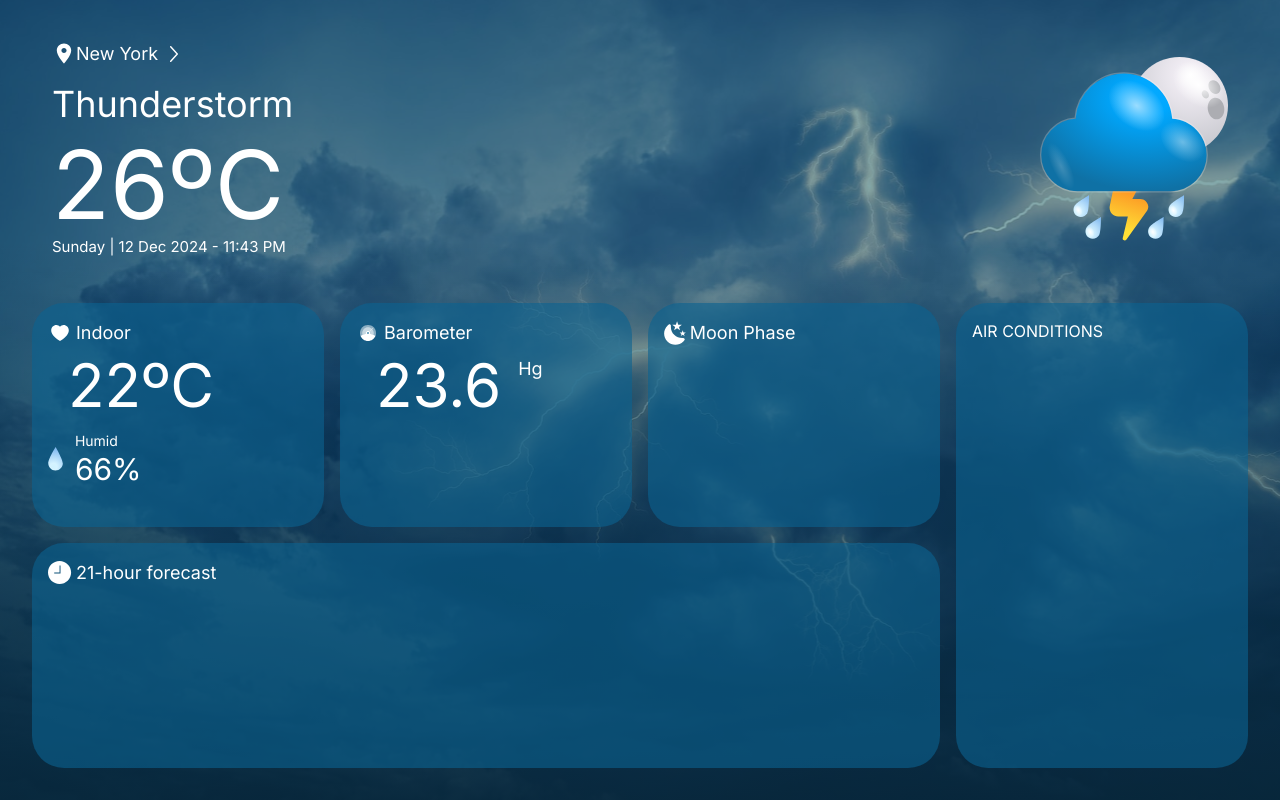
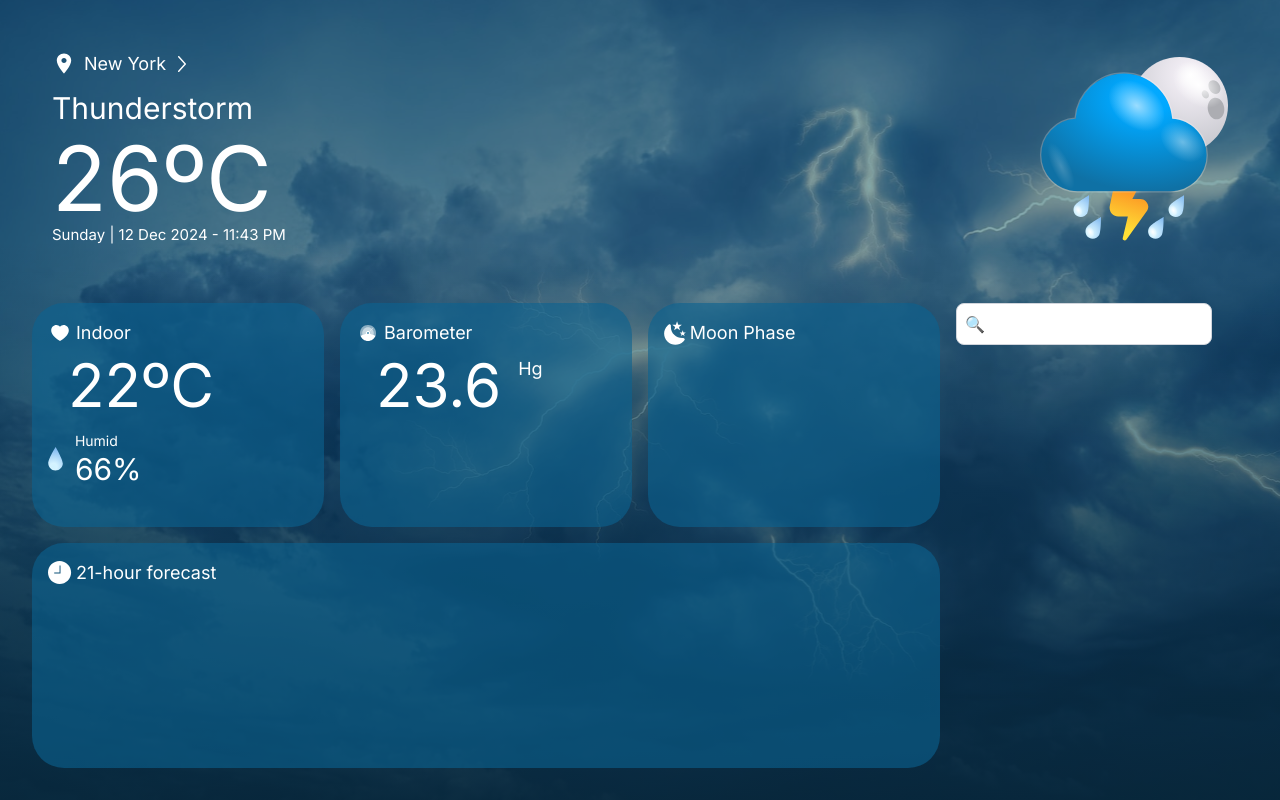
Before and after one commit to varo4code/WeatherForecast, a Vue app: page / in a window 1280 px wide. Built offline with nearby package versions, Linux system fonts and the light colour scheme.

Commit message:
Search input with animations

```diff
--- a/src/weather/components/mainInfo.vue
+++ b/src/weather/components/mainInfo.vue
@@ -1,19 +1,54 @@
 <template>
   <div class="px-5 relative flex justify-between items-center">
     <div class="w-fit">
-      <div class="flex items-center w-fit hover:cursor-pointer">
+      <div @click="showInput = true" class="flex items-center w-fit h-6 hover:cursor-pointer">
         <img src="../../assets/icons/location.svg" alt="Location" class="h-6" />
-        <span class="text-lg">New York</span>
-        <img src="../../assets/icons/arrow.svg" class="h-4 ml-3" />
+        <div v-if="!showInput" class="flex items-center ml-2 transition-all duration-500 ease-in-out hover:scale-105 ">
+          <span class="text-lg">New York</span>
+          <img src="../../assets/icons/arrow.svg" class="h-4 ml-3" />
+        </div>
+        <transition name="fade">
+          <input
+            v-if="showInput"
+            v-model="search"
+            type="text"
+            placeholder="Search City..."
+            class="absolute top-0 left-14 h-9 w-sm p-2 border border-gray-300 rounded-lg focus:outline-none focus:ring-2 focus:ring-blue-500"
+            @blur="hideInput"
+          />
+        </transition>
       </div>
-      <div class="text-4xl mt-4">Thunderstorm</div>
-      <div class="text-[95px] mt-[-10px]">26ºC</div>
-      <div class="text-[15px] mt-[-20px]">Sunday | 12 Dec 2024 - 11:43 PM</div>
+      <div class="text-3xl mt-3.5">Thunderstorm</div>
+      <div class="text-[90px] mt-[-15px]">26ºC</div>
+      <div class="text-[15px] mt-[-22px]">Sunday | 12 Dec 2024 - 11:43 PM</div>
     </div>
-    <div >
-        <img src="../../assets/icons/thunder.svg" alt="Location" class="h-46" />
+    <div>
+      <img src="../../assets/icons/thunder.svg" alt="Location" class="h-46" />
     </div>
   </div>
 </template>
 
-<script setup lang="ts"></script>
+<script setup lang="ts">
+import { ref } from 'vue'
+
+const showInput = ref(false);
+const search =ref('');
+
+// Ocultar el input al perder el foco
+const hideInput = () => {
+  setTimeout(() => {
+    showInput.value = false;
+  }, 300);
+};
+</script>
+
+<style scoped>
+/* Animación de entrada y salida */
+.fade-enter-active, .fade-leave-active {
+  transition: opacity 0.4s ease-in-out, transform 0.3s ease-in-out;
+}
+.fade-enter-from, .fade-leave-to {
+  opacity: 0;
+  transform: translateY(-10px);
+}
+</style>
--- a/src/weather/components/sidebar/infoConditions.vue
+++ b/src/weather/components/sidebar/infoConditions.vue
@@ -1,9 +1,43 @@
 <template>
-  <div class="relative p-4 grid grid-rows-3 gap-4 h-full">
-    <!-- Superposition cover -->
-    <div class="absolute inset-0 bg-[#0b6392] opacity-60 rounded-4xl"></div>
-    <div class="relative">
-        AIR CONDITIONS
+  <div class="relative w-64">
+    <!-- Contenedor del Input -->
+    <div @click="showInput = true" class="cursor-pointer flex items-center gap-2 p-2 border border-gray-300 rounded-lg bg-white transition-all duration-700 ease-in-out hover:shadow-md">
+      <span v-if="!showInput" class="text-gray-500">🔍 Buscar...</span>
     </div>
+
+    <!-- Input con Transición -->
+    <transition name="fade">
+      <input
+        v-if="showInput"
+        type="text"
+        placeholder="Escribe aquí..."
+        class="absolute top-0 left-0 w-full p-2 border border-gray-300 rounded-lg focus:outline-none focus:ring-2 focus:ring-blue-500"
+        @blur="hideInput"
+      />
+    </transition>
   </div>
 </template>
+
+<script setup lang="ts">
+import { ref } from "vue";
+
+const showInput = ref(false);
+
+// Ocultar el input al perder el foco
+const hideInput = () => {
+  setTimeout(() => {
+    showInput.value = false;
+  }, 200);
+};
+</script>
+
+<style scoped>
+/* Animación de entrada y salida */
+.fade-enter-active, .fade-leave-active {
+  transition: opacity 0.3s ease-in-out, transform 0.3s ease-in-out;
+}
+.fade-enter-from, .fade-leave-to {
+  opacity: 0;
+  transform: translateY(-10px);
+}
+</style>
```
Also changed, not shown: src/weather/functions/searchCity.ts (added).
